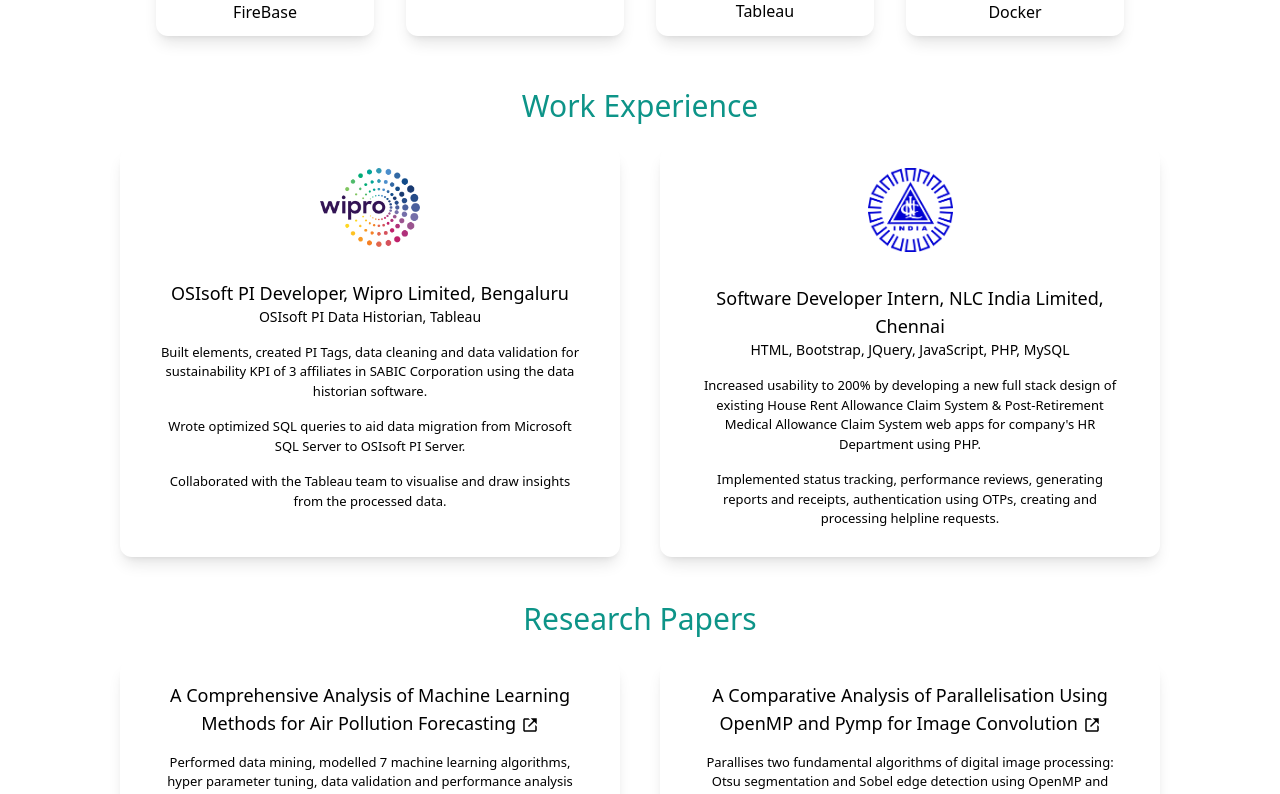
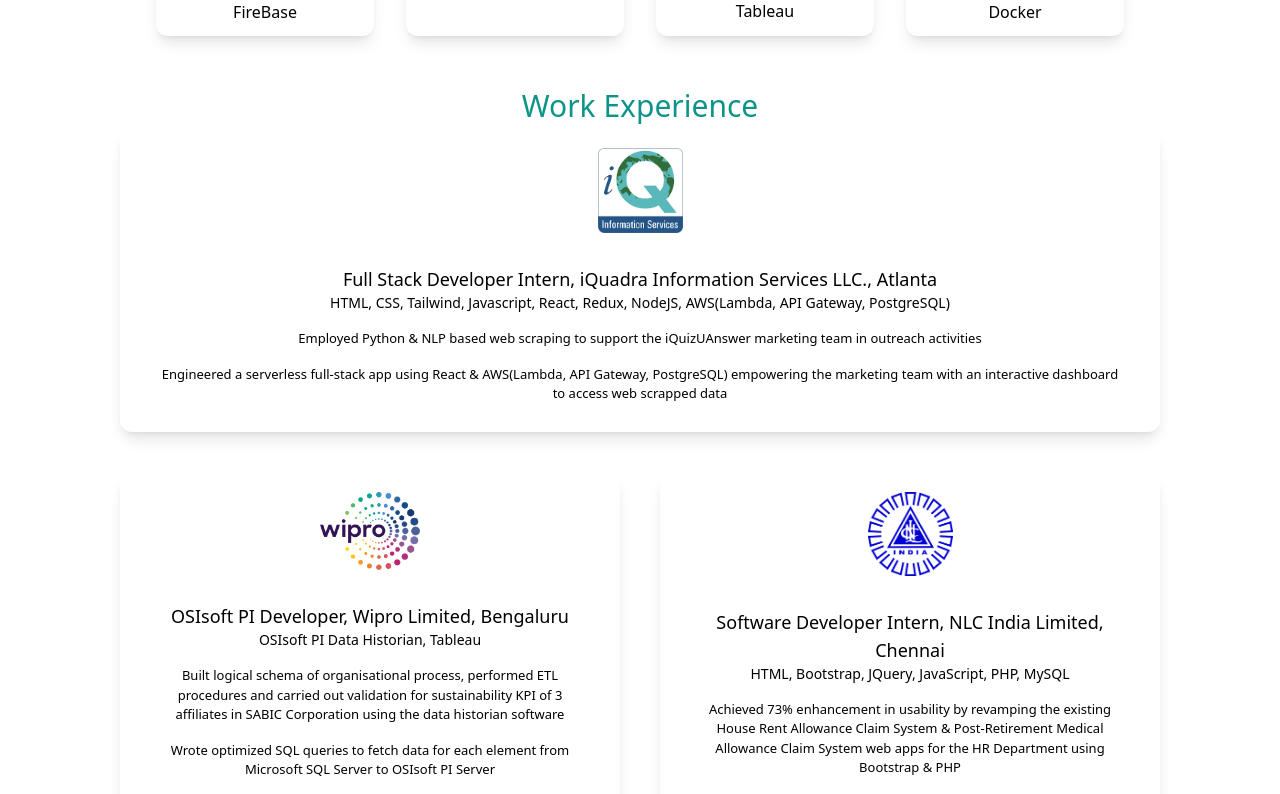
Before and after one commit to mohith-j/mohith-j.github.io, a React (Create React App) app: page / in a window 1280 px wide. Shown: the part 1524-2318 px from the top of the page. Built offline with nearby package versions, Linux system fonts and the light colour scheme.

Commit message:
changes experience, resume

```diff
--- a/src/components/experience.js
+++ b/src/components/experience.js
@@ -1,6 +1,7 @@
 import React from "react";
 import Wipro from "../resources/wipro.png";
 import Nlcindia from "../resources/nlcindia.png";
+import Iquadra from "../resources/iquadra.png";
 
 function experience() {
   return (
@@ -10,6 +11,38 @@
           Work Experience
         </h3>
       </div>
+      <div className="text-center shadow-lg py-5 px-10 rounded-xl mb-10 hover:scale-110 transition-all flex-1">
+        <center>
+          <img src={Iquadra} width={85} height={100} />
+        </center>
+        <h3 className="text-lg font-medium pt-8 pb-2 ">
+          Full Stack Developer Intern, iQuadra Information Services LLC.,
+          Atlanta
+          <p className="text-sm font-light">
+            HTML, CSS, Tailwind, Javascript, React, Redux, NodeJS, AWS(Lambda, API
+            Gateway, PostgreSQL)
+          </p>
+        </h3>
+        <p className="py-2 text-[13px]">
+          Employed Python & NLP based web scraping to support the iQuizUAnswer
+          marketing team in outreach activities
+        </p>
+        <p className="py-2 text-[13px]">
+          Engineered a serverless full-stack app using React & AWS(Lambda, API
+          Gateway, PostgreSQL) empowering the marketing team with an interactive
+          dashboard to access web scrapped data
+        </p>
+        {/* <div className="flex justify-center gap-4">
+            <DiJqueryLogo className="text-[70px]" />
+            <DiPhp className="text-[70px]" />
+            <SiMysql className="text-[70px]" />
+          </div> */}
+        {/* <h4 className="py-4 text-teal-600">Design Tools I Use</h4>
+              <p className="text-gray-800 py-1">Photoshop</p>
+              <p className="text-gray-800 py-1">Illustrator</p>
+              <p className="text-gray-800 py-1">Figma</p>
+              <p className="text-gray-800 py-1">Indesign</p> */}
+      </div>
       <div className="mt-5 lg:flex gap-10">
         <div className="text-center shadow-lg py-5 px-10 rounded-xl mb-10 hover:scale-110 transition-all flex-1">
           <center>
@@ -18,21 +51,23 @@
           <h3 className="text-lg font-medium pt-8 pb-2  ">
             OSIsoft PI Developer, Wipro Limited, Bengaluru
             <p className="text-sm font-light">
-                OSIsoft PI Data Historian, Tableau
+              OSIsoft PI Data Historian, Tableau
             </p>
           </h3>
           <p className="py-2 text-[13px]">
-            Built elements, created PI Tags, data cleaning and data validation
-            for sustainability KPI of 3 affiliates in SABIC Corporation using
-            the data historian software.
+            Built logical schema of organisational process, performed ETL
+            procedures and carried out validation for sustainability KPI of 3
+            affiliates in SABIC Corporation using the data historian software
           </p>
           <p className="py-2 text-[13px]">
-            Wrote optimized SQL queries to aid data migration from Microsoft SQL
-            Server to OSIsoft PI Server.
+            Wrote optimized SQL queries to fetch data for each element from
+            Microsoft SQL Server to OSIsoft PI Server
           </p>
           <p className="py-2 text-[13px]">
-            Collaborated with the Tableau team to visualise and draw insights
-            from the processed data.
+            Designed interactive Tableau dashboards for comprehensive
+            visualization of sustainability KPI metrics, collaborating with
+            clients to identify and implement a targeted 6% reduction in CO2
+            emissions
           </p>
           {/* <h4 className="py-4 text-teal-600">Design Tools I Use</h4>
               <p className="text-gray-800 py-1">Photoshop</p>
@@ -51,19 +86,19 @@
           <h3 className="text-lg font-medium pt-8 pb-2 ">
             Software Developer Intern, NLC India Limited, Chennai
             <p className="text-sm font-light">
-                HTML, Bootstrap, JQuery, JavaScript, PHP, MySQL
+              HTML, Bootstrap, JQuery, JavaScript, PHP, MySQL
             </p>
           </h3>
           <p className="py-2 text-[13px]">
-            Increased usability to 200% by developing a new full stack design of
-            existing House Rent Allowance Claim System & Post-Retirement Medical
-            Allowance Claim System web apps for company's HR Department using
-            PHP.
+            Achieved 73% enhancement in usability by revamping the existing
+            House Rent Allowance Claim System & Post-Retirement Medical
+            Allowance Claim System web apps for the HR Department using
+            Bootstrap & PHP
           </p>
           <p className="py-2 text-[13px]">
-            Implemented status tracking, performance reviews, generating reports
-            and receipts, authentication using OTPs, creating and processing
-            helpline requests.
+            Delivered an array of features, including status tracking,
+            performance reviews, report & receipt generation, OTP
+            authentication, and streamlined helpline request processing
           </p>
           {/* <div className="flex justify-center gap-4">
             <DiJqueryLogo className="text-[70px]" />
--- a/src/components/navbar.js
+++ b/src/components/navbar.js
@@ -1,5 +1,6 @@
 import React from "react";
 import { HashLink as Link } from "react-router-hash-link";
+import Resume from "../resources/Mohith Resume.pdf";
 
 function navbar() {
   return (
@@ -9,7 +10,7 @@
         <li className="mx-5 hover:scale-125 transition-all">
           <a
             className="bg-gradient-to-t from-cyan-500 to-teal-500 text-white px-4 py-2 rounded-md ml-8"
-            href="https://drive.google.com/file/d/1DodBAk9550G5Cjg0H36y0W3sPvsd-gD1/view?usp=sharing"
+            href={Resume}
             target="_blank"
           >
             Resume
--- a/src/components/projects.js
+++ b/src/components/projects.js
@@ -20,7 +20,7 @@
               <AiFillGithub className="inline-block ml-1" />
             </a>
             <p className="text-sm font-light">
-              Scala, Spark SQL, React, Finagle API, Deck.gl
+            Spark SQL, Scala, Finagle API, React, Deck.gl, JavaScript
             </p>
           </h3>
           <p className="py-2 text-[13px]">
```
Also changed, not shown: src/resources/iquadra.png (added), 1 other file (tests, documents, lock files or other folders).
